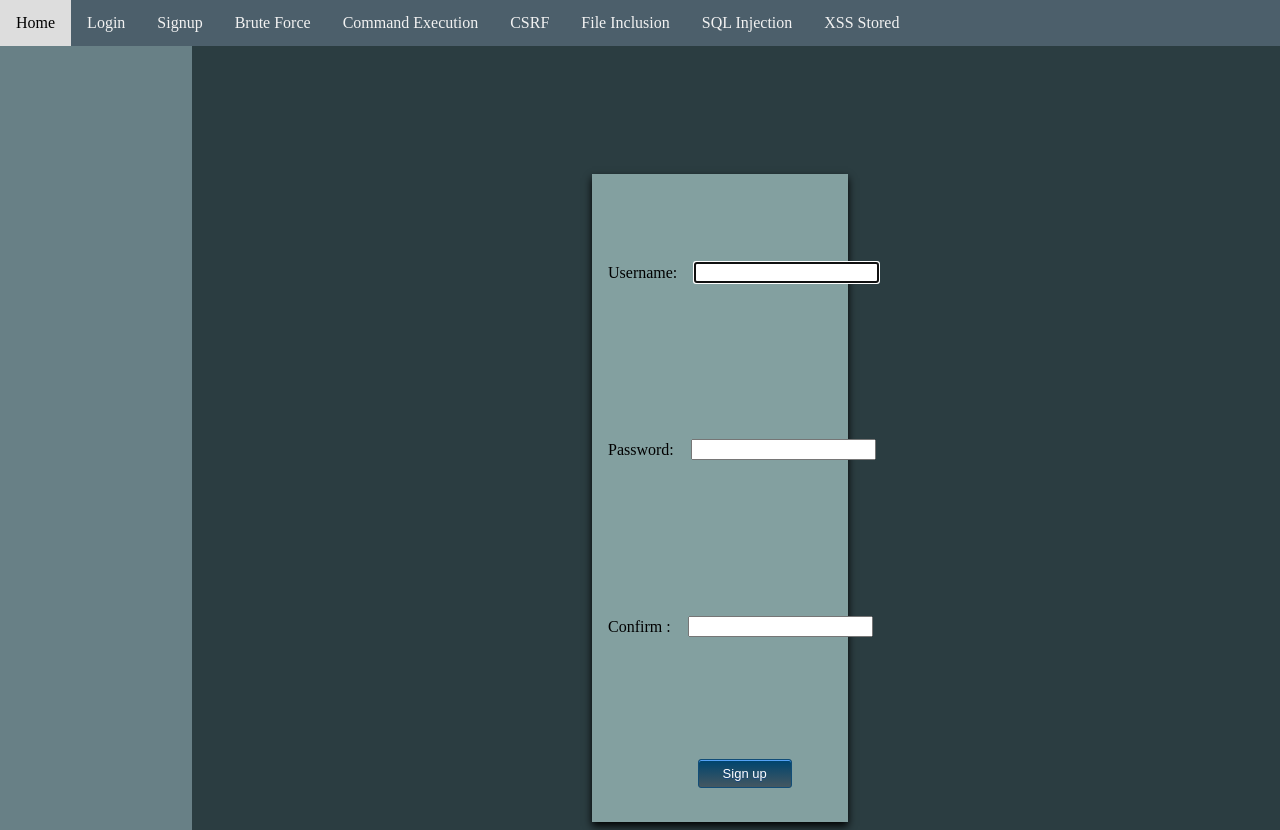
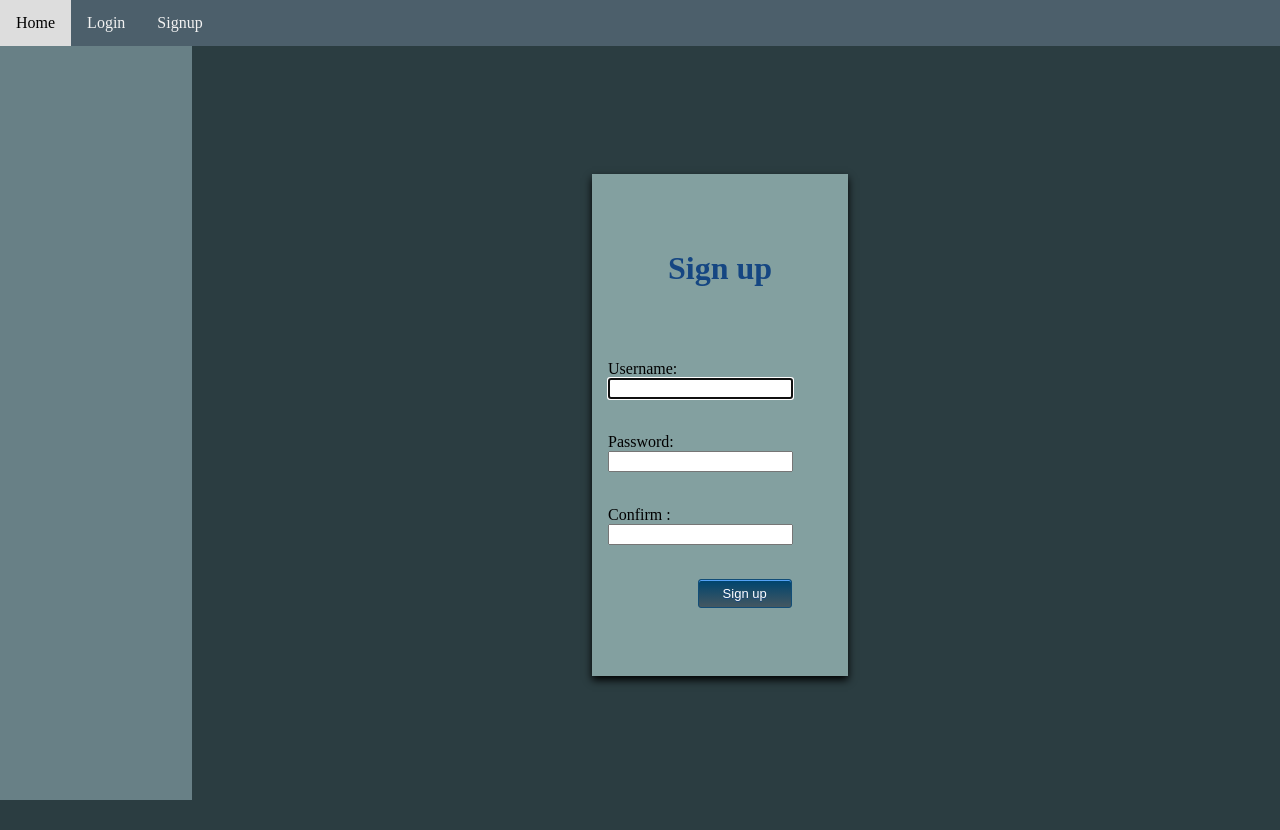
Before and after one commit to LilJonas/Django-Security, a Django app: page /users/signup in a window 1280 px wide. After the commit the page ends 800 px from the top, so only its background shows below. Run offline with Django 4.2, Linux system fonts and the light colour scheme.

Commit message:
pre final phase

```diff
--- a/core/static/scripts/name.py
+++ /dev/null
@@ -1,2 +0,0 @@
-name = 'Oumlil Youness'
-print('Je m\'appel', name, 'et ceci est un fichier inclu')
--- a/core/templates/core/base.html
+++ b/core/templates/core/base.html
@@ -14,22 +14,23 @@
       <a href="/#">Home</a>
       {% if user.is_authenticated %}
       <a href="/users/profile">Profile</a>
-      <a href="/users/login">Brute Force</a>
       <a href="/utils/testconn">Command Execution</a>
-      <a href="/users/changepass">CSRF</a>
       <a href="/utils/filerunner">File Inclusion</a>
       <a href="/utils/userlookup">SQL Injection</a>
+      <a href="/users/login">Brute Force</a>
       <a href="/utils/guestbook">XSS Stored</a>
+      <!-- <a href="/utils/search_users">User Search</a> -->
       <a href="/users/logout">Logout</a>
       {% else %}
       <a href="/users/login">Login</a>
+      <!-- <a href="/users/register">Register</a> -->
       <a href="/users/signup">Signup</a>
-      <a href="/users/login">Brute Force</a>
-      <a href="/utils/testconn">Command Execution</a>
-      <a href="/users/changepass">CSRF</a>
+      <!-- <a href="/users/login">Brute Force</a> -->
+      <!-- <a href="/utils/testconn">Command Execution</a>
       <a href="/utils/filerunner">File Inclusion</a>
       <a href="/utils/userlookup">SQL Injection</a>
-      <a href="/utils/guestbook">XSS Stored</a>
+      <a href="/utils/guestbook">XSS Stored</a> -->
+      <!-- <a href="/utils/search_users">User Search</a> -->
       {% endif %}
   </div>
     <div class="sidenav">
--- a/core/templates/registration/login.html
+++ b/core/templates/registration/login.html
@@ -18,6 +18,7 @@
     <form method="post" action="{% url 'login' %}">
       {% csrf_token %}
       <table>
+        <h1 style="color:#154682; text-align:center;">Login</h1>
         <tr>
           <td>{{ form.username.label_tag }}</td>
           <td>{{ form.username }}</td>
@@ -27,10 +28,9 @@
           <td>{{ form.password }}</td>
         </tr>
       </table>
-      <input type="submit" class="loginButton" value="Login" />
+      <input type="submit" class="loginButton" value="login" />
       <input type="hidden" name="next" value="{{ next }}" />
     </form>
 
-    <p><a href="{% url 'password_reset' %}">Lost password?</a></p>
   </div>
 {% endblock %}
--- a/core/templates/registration/signup.html
+++ b/core/templates/registration/signup.html
@@ -3,35 +3,44 @@
 {% block content %}
 
   {% if form.errors %}
-    <p>Please try again.</p>
+    <p style="color:grey; text-align:center;">Please try again.</p>
   {% endif %}
 
   {% if next %}
     {% if user.is_authenticated %}
-      <p>Your account doesn't have access to this page. To proceed,
+      <p style="color:grey; text-align:center;">Your account doesn't have access to this page. To proceed,
       please login with an account that has access.</p>
     {% else %}
-      <p>Please login to see this page.</p>
+      <p style="color:grey; text-align:center;">Please login to see this page.</p>
     {% endif %}
   {% endif %}
   <div class="cardForm">
   <form method="post">
     {% csrf_token %}
+    <h1 style="color:#154682; text-align:center;">Sign up</h1>
+    <table>
       {% for field in form %}
-      <table>
+
+        <tr><td>
           {% if 'confirmation' in field.label_tag %}
-          <tr><td>Confirm :</td>
+            Confirm :
           {% else %}
-          <tr><td>{{ field.label_tag }}</td>
+            {{ field.label_tag }}
           {% endif %}
-          <td>{{ field }}</td></tr>
-        </tr></table>
+        {{ field }}</td>
+        </tr>
+        <tr>
+          <td>
           {% for error in field.errors %}
-          <p style="color: red">{{ error }}</p>
+          <p style="color: red; text-align:center;">{{ error }}</p>
+        {% endfor %}</td>
+        </tr>
+
       {% endfor %}
-      </p>
-    {% endfor %}
-    <button type="submit" class="loginButton">Sign up</button>
+
+    <tr><td><input type="submit" class="loginButton" value="Sign up" /></td></tr>
+
+    </table>
   </form>
   </div>
 {% endblock %}
--- a/core/templates/user/profile.html
+++ b/core/templates/user/profile.html
@@ -2,6 +2,6 @@
 {% block content %}
 
 <div class="cardForm">
-  <p> User: <b> {{ user.username }} </b> </p>
+  <p> User: <b> {{ user.username }}</b> </p>
 </div>
 {% endblock %}
--- a/core/templates/utils/filerunner.html
+++ b/core/templates/utils/filerunner.html
@@ -8,7 +8,7 @@
     <tr>
       <td><a href="/utils/filerunner?file=core/static/scripts/{{ file1 }}">| {{ file1 }} |</a></td>
       <td><a href="/utils/filerunner?file=core/static/scripts/{{ file2 }}">| {{ file2 }} |</a></td>
-      <td><a href="/utils/filerunner?file=core/static/scripts/{{ file3 }}">| {{ file3 }} |</a></td>
+      <!-- <td><a href="/utils/filerunner?file=core/static/scripts/{{ file3 }}">| {{ file3 }} |</a></td> -->
     </tr>
   </table>
 </form>
--- a/core/templates/utils/userlookup.html
+++ b/core/templates/utils/userlookup.html
@@ -17,9 +17,9 @@
 
 </div>
 <div class="stdout">
-  <p style="font-size: 12px; padding-left: 3px;">
+  <p style="font-size: 14px; padding-left: 3px;">
     {% for obj in stdout %}
-        {{ obj.username }} exists!
+    {{ obj.id }} - {{obj.username}}
     {% endfor %}
   </p>
     <!-- <p style="font-size: 12px; padding-left: 3px;">{{ stdout }}</p> -->
--- a/core/views.py
+++ b/core/views.py
@@ -1,13 +1,16 @@
-from django.shortcuts import render
+from django.shortcuts import render, redirect
 from django.contrib.auth import login, authenticate
+from django.urls import reverse
+from django import forms
 from django.contrib.auth.forms import UserCreationForm
-from django.shortcuts import render, redirect
 import subprocess
 from django.views.decorators.csrf import csrf_exempt
+from django.contrib.auth.decorators import login_required
 from django.contrib.auth.models import User
-from core.models import Guestbook
+from core.models import *
 from django.utils import timezone
 import configparser
+from django.db import connection
 
 config = configparser.ConfigParser()
 config.read('core/static/core/navinfo.ini')
@@ -15,6 +18,20 @@ config.read('core/static/core/navinfo.ini')
 def index(request):
     context = { "navinfo": config['DEFAULT']['Index'] }
     return render(request, 'core/index.html', context)
+
+class CustomUserCreationForm(UserCreationForm):
+    password1 = forms.CharField(label='Password', widget=forms.PasswordInput)
+    password2 = forms.CharField(label='Confirm', widget=forms.PasswordInput)
+
+    class Meta:
+        model = User
+        fields = ('username', 'password1', 'password2')
+    def save(self, commit=True):
+        user = super().save(commit=False)
+        user.set_password(self.cleaned_data['password1'])
+        if commit:
+            user.save()
+        return user
 
 def signup(request):
     if request.method == 'POST':
@@ -30,10 +47,11 @@ def signup(request):
         form = UserCreationForm()
     return render(request, 'registration/signup.html', {"form":form})
 
+@login_required
 def profile(request):
     return render(request, 'user/profile.html', None)
 
-@csrf_exempt
+# @csrf_exempt
 def changepass(request):
     context = { "navinfo": config['DEFAULT']['CSRF'] }
     if request.method == 'POST':
@@ -97,10 +115,10 @@ def userlookup(request):
 def guestbook(request):
     if request.method == 'POST':
         ubook = request.POST.get('ubook')
-        uauth = request.POST.get('uauth')
-        gbook = Guestbook(book_name=ubook, author_name=uauth, pub_date=timezone.now())
+        desc = request.POST.get('desc')
+        gbook = Product(name=ubook, description=desc)
         gbook.save()
-    posts = Guestbook.objects.all()
+    posts = Product.objects.all()
     if posts:
         context= {"posts": posts,
                   "navinfo": config['DEFAULT']['XSSs']
@@ -108,3 +126,66 @@ def guestbook(request):
     else:
         context= { "navinfo": config['DEFAULT']['XSSs'] }
     return render(request, 'utils/guestbook.html', context)
+
+# def search_users(request):
+#     context = { "navinfo": config['DEFAULT']['SQLi'] }
+#     if request.method == 'POST':
+#         query = request.POST.get('query')
+
+#         # Vulnerable code: Concatenating user input directly into the SQL query
+#         sql = User.objects.raw('SELECT * from "core_user" WHERE "username"= "' + query +'"')
+
+#         # Executing the SQL query
+#         # with connection.cursor() as cursor:
+#         #     cursor.execute(sql)
+#         #     users = cursor.fetchall()
+#         context = { "stdout": sql,
+#                     "navinfo": config['DEFAULT']['SQLi']
+#         }
+#         return render(request, 'utils/search_users.html', context)
+#     return render(request, 'utils/search_users.html', context)
+
+
+# def register(request):
+#     if request.method == 'POST':
+#         username = request.POST['username']
+#         password = request.POST['password']
+#         confirm_password = request.POST['confirm_password']
+
+#         if password != confirm_password:
+#             return render(request, 'registration/register.html', {'error': 'Passwords do not match.'})
+
+#         # Create a new User instance without hashing the password
+#         user = User(username=username, password=password)
+#         user.save()
+
+#         return redirect('login')
+
+#     return render(request, 'registration/register.html')
+
+# def login(request):
+#     if request.method == 'POST':
+#         username = request.POST['username']
+#         password = request.POST['password']
+
+#         try:
+#             # Retrieve the User instance based on the provided username
+#             user = User.objects.get(username=username)
+
+#             # Check if the password matches (plaintext comparison)
+#             if user.password == password:
+#                 request.session['username'] = username
+#                 return redirect('profile')
+#             else:
+#                 return render(request, 'registration/login.html', {'error': 'Invalid credentials.'})
+#         except User.DoesNotExist:
+#             return render(request, 'registration/login.html', {'error': 'User does not exist.'})
+
+#     return render(request, 'registration/login.html')
+
+# @login_required
+# def profile(request):
+#     username = None
+#     if 'username' in request.session:
+#         username = request.session['username']
+#     return render(request, 'user/profile.html', {'username': username})
```
Also changed, not shown: core/models.py (+19 -4 lines), core/templates/utils/guestbook.html (+4 -4 lines), core/migrations/0004_product.py (added), core/migrations/0005_user.py (added), core/migrations/0006_remove_user_email.py (added), db.sqlite3. Lines whose indentation alone changed are shown as unchanged.
